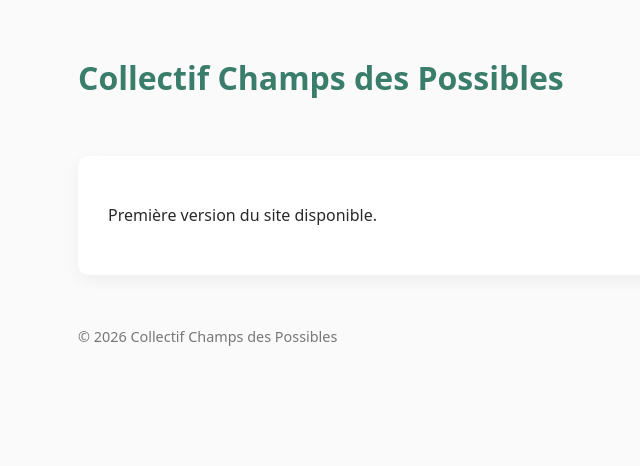
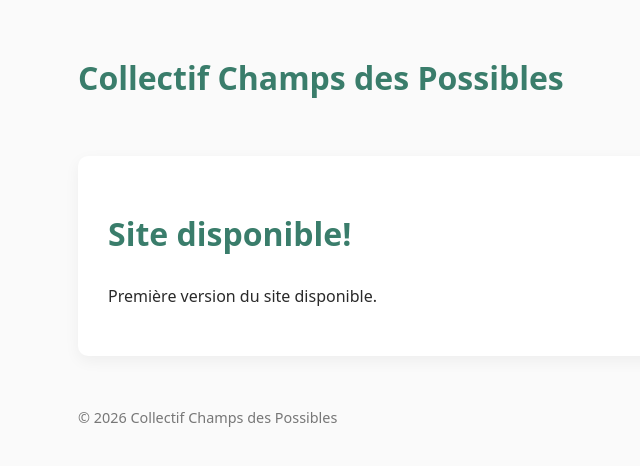
Before and after one commit to champs-des-possibles/champs-des-possibles.github.io, a Jekyll site: the page built from _posts/2026-03-11-online.md, in a window 1280 px wide. Shown: the top 466 px of the page, without its empty margins (137-777 px from the left). Built offline with Jekyll 4.4.1, drawn with Linux system fonts in a browser that asks for light colours.

Commit message:
Update online.md to include header formatting

```diff
--- a/_posts/2026-03-11-online.md
+++ b/_posts/2026-03-11-online.md
@@ -3,4 +3,5 @@ layout: default
 title: Site disponible!
 ---
 
+# Site disponible!
 Première version du site disponible.
```
